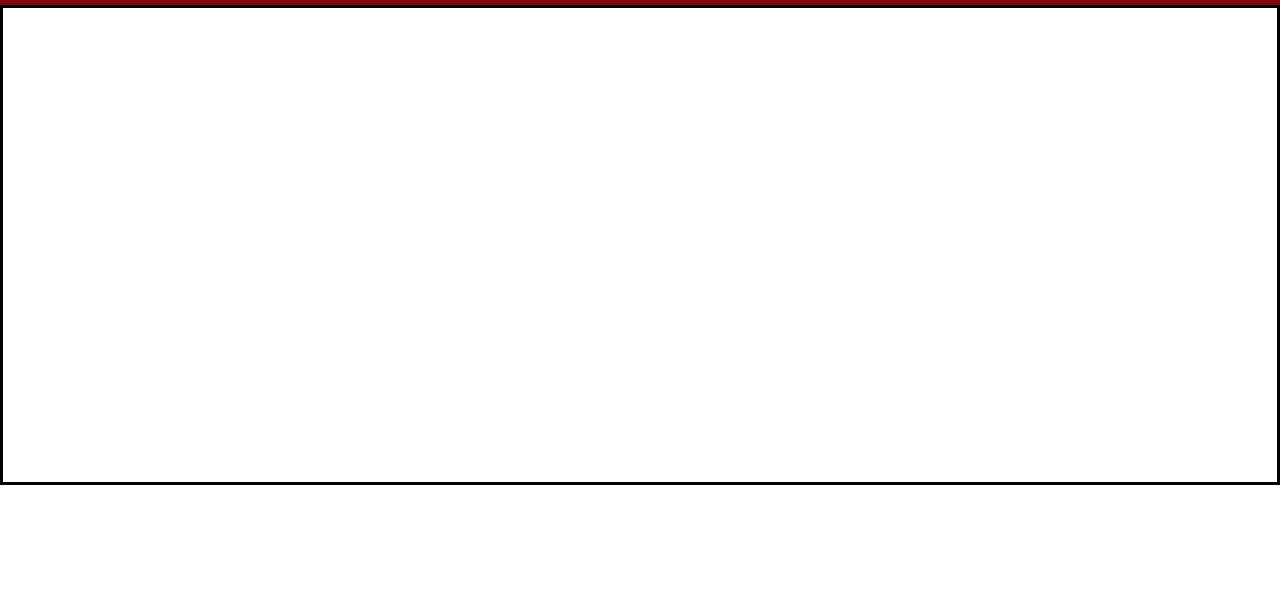
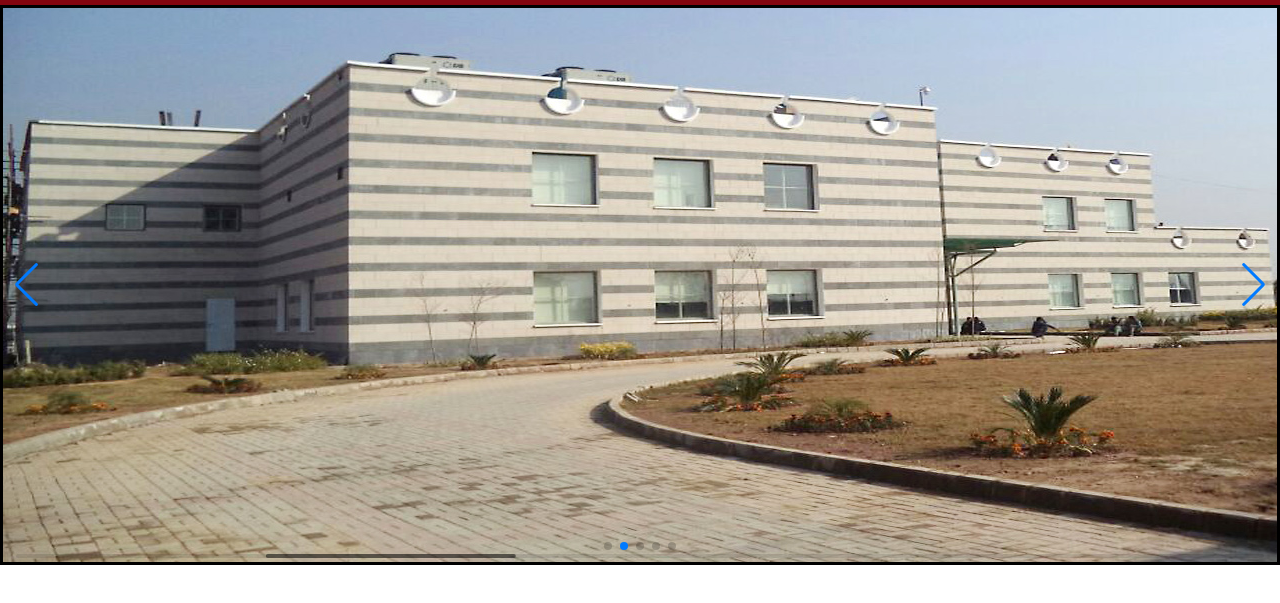
Before and after one commit to M-Ali-Haider/Durran, a plain HTML site: page index.html in a window 1280 px wide. Shown: the part 75-678 px from the top of the page. Drawn offline with nearby package versions, Linux system fonts and the light colour scheme.

Commit message:
added swiperjs

```diff
--- a/homepage.css
+++ b/homepage.css
@@ -1,6 +1,14 @@
 .homepage-first-section{
     box-sizing: border-box;
-    height: 60%;
+    height: 70%;
     width: 100%;
     border: 3px solid black;
 }
+.swiper{
+    width: 100%;
+    height: 100%;
+}
+.swiper-slide img{
+    object-position: center center;
+    object-fit: cover;
+}
--- a/index.html
+++ b/index.html
@@ -10,6 +10,7 @@
     <link rel="stylesheet" href="style.css">
     <link rel="stylesheet" href="header.css">
     <link rel="stylesheet" href="homepage.css">
+    <link rel="stylesheet" href="https://cdn.jsdelivr.net/npm/swiper@11/swiper-bundle.min.css"/>
 </head>
 <body>
     <header>
@@ -50,10 +51,31 @@
             </ul>
         </div>
         <div class="homepage-first-section">
+            <div class="swiper">
+                <!-- Additional required wrapper -->
+                <div class="swiper-wrapper">
+                  <!-- Slides -->
+                  <div class="swiper-slide"><img src="assets/images/main1.jpg" alt=""></div>
+                  <div class="swiper-slide"><img src="assets/images/main2.jpg" alt=""></div>
+                  <div class="swiper-slide"><img src="assets/images/main3.jpg" alt=""></div>
+                  <div class="swiper-slide"><img src="assets/images/main4.jpg" alt=""></div>
+                  <div class="swiper-slide"><img src="assets/images/main5.jpg" alt=""></div>
+                  ...
+                </div>
+                <!-- If we need pagination -->
+                <div class="swiper-pagination"></div>
 
+                <!-- If we need navigation buttons -->
+                <div class="swiper-button-prev"></div>
+                <div class="swiper-button-next"></div>
+
+                <!-- If we need scrollbar -->
+                <div class="swiper-scrollbar"></div>
+              </div>
         </div>
     </main>
 
+    <script src="https://cdn.jsdelivr.net/npm/swiper@11/swiper-bundle.min.js"></script>
     <script src="script.js"></script>
 </body>
 </html>
--- a/script.js
+++ b/script.js
@@ -15,3 +15,20 @@ hbm.addEventListener('click',()=>{
     }
     isHbmOpen=!isHbmOpen;
 })
+
+const swiper = new Swiper('.swiper', {
+    loop: true,
+    autoplay:true,
+    effect:'fade',
+    spaceBetween:'0',
+    pagination: {
+      el: '.swiper-pagination',
+    },
+    navigation: {
+      nextEl: '.swiper-button-next',
+      prevEl: '.swiper-button-prev',
+    },
+    scrollbar: {
+      el: '.swiper-scrollbar',
+    },
+  });
```
Also changed, not shown: assets/images/main1.jpg (added), assets/images/main2.jpg (added), assets/images/main3.jpg (added), assets/images/main4.jpg (added), assets/images/main5.jpg (added).
